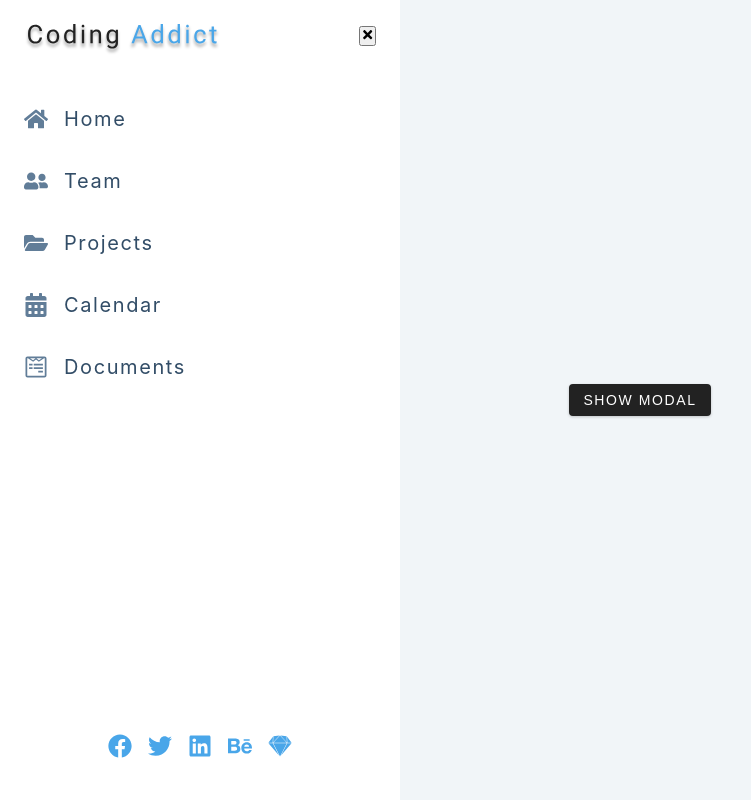
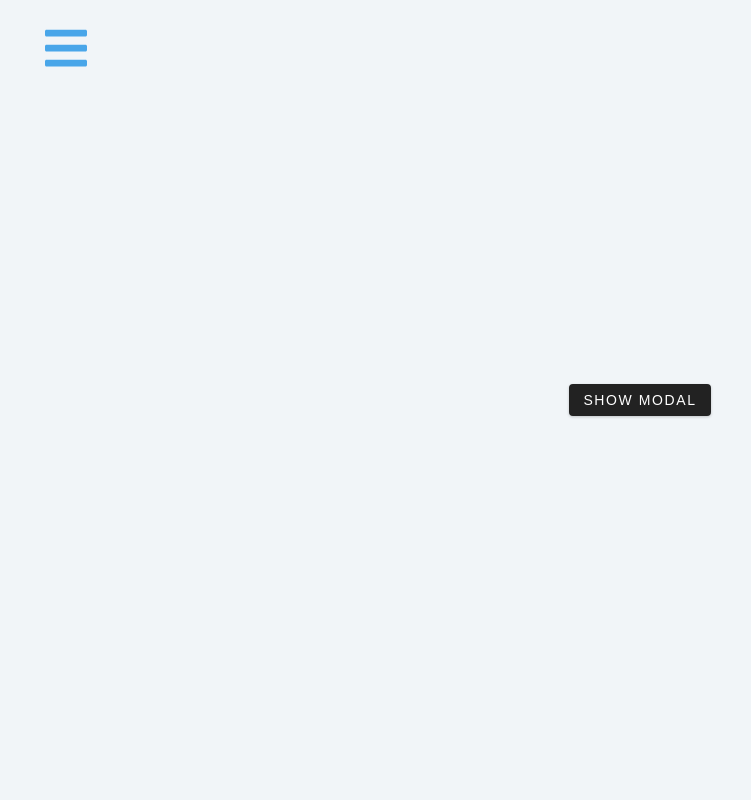
Before and after one commit to jos3ph-m/Sidebar-and-Modal, a React (Create React App) app: page / in a window 1280 px wide. Shown: the whole page, without its empty margins (0-751 px from the left). Built offline with nearby package versions, Linux system fonts and the light colour scheme.

Commit message:
sidebar structure

```diff
--- a/src/Sidebar.js
+++ b/src/Sidebar.js
@@ -5,7 +5,7 @@ import { social, links } from './data';
 
 const Sidebar = () => {
   return (
-    <aside className={`sidebar show-sidebar`}>
+    <aside className={`sidebar`}>
       <div className="sidebar-header">
         <img src={logo} className="logo" alt="coding addict" />
         <button className="closed-btn">
```
